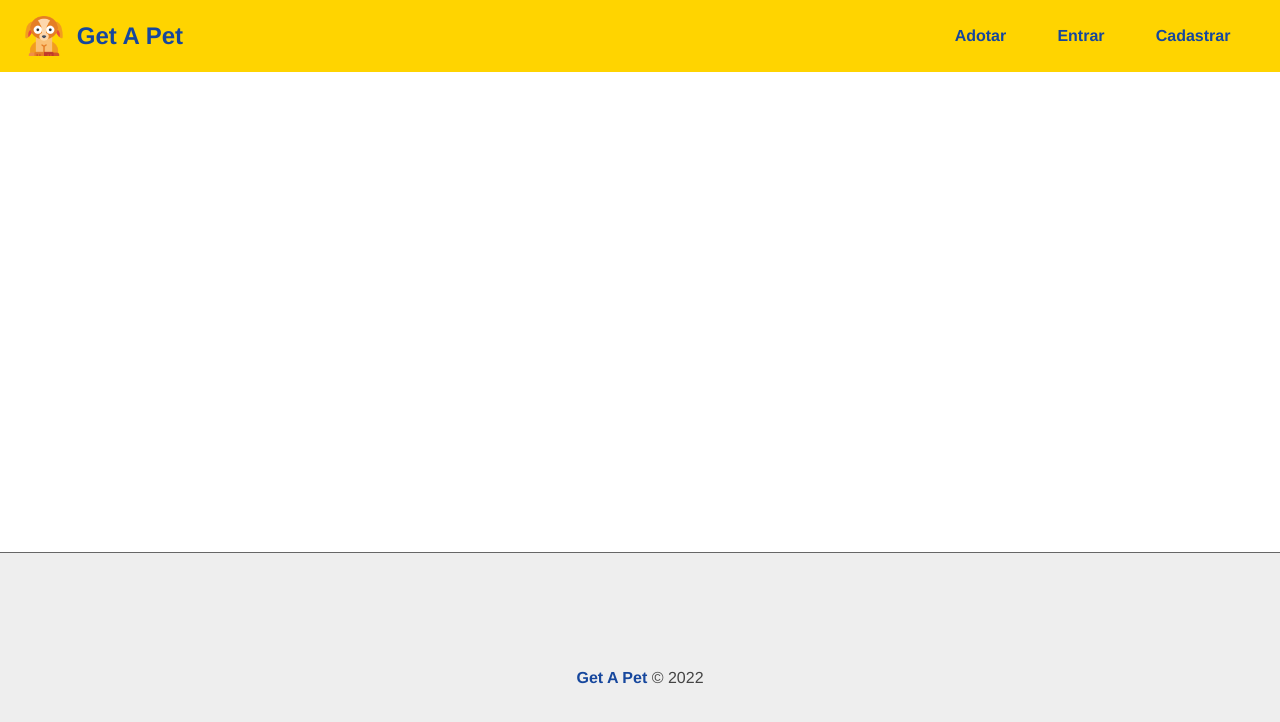
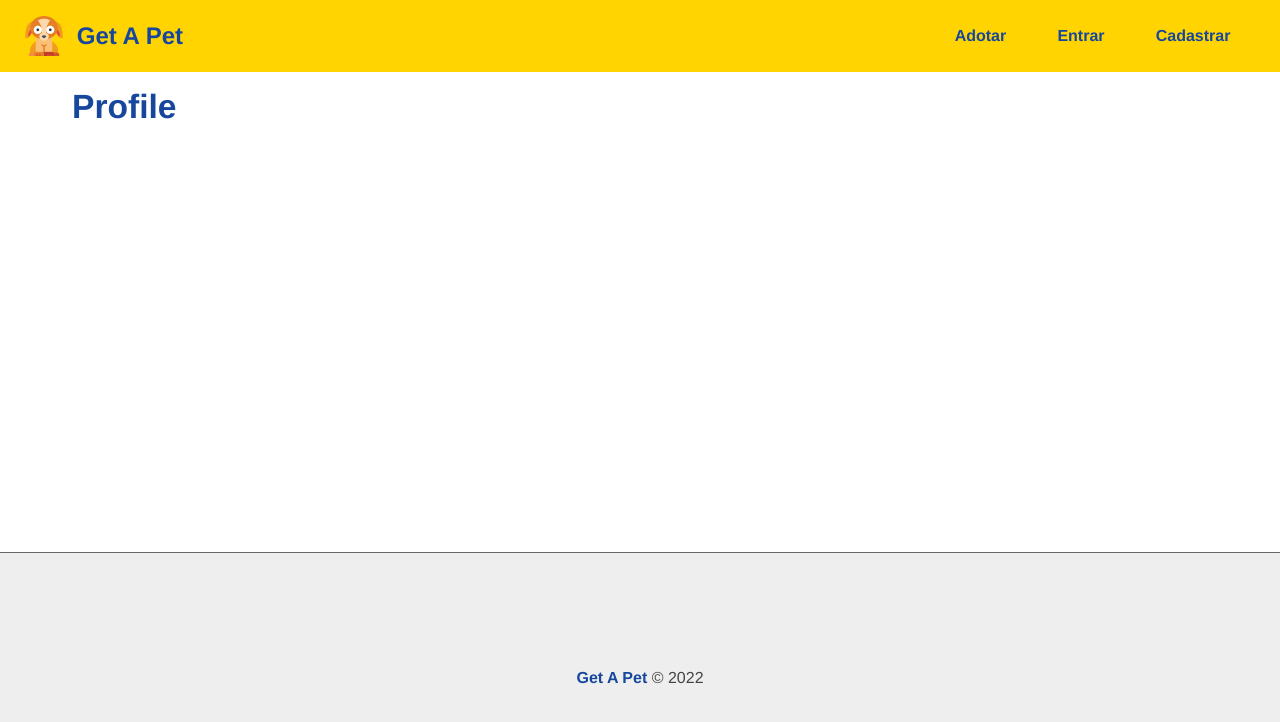
Before and after one commit to pabloaraujo22/15_Projeto_Get_A_Pet, a React (Create React App) app in the folder frontend/: page /user/profile in a window 1280 px wide. Shown: the top 722 px of the page. Built offline with nearby package versions, Linux system fonts and the light colour scheme.

Commit message:
Criando Pagina de Perfil

```diff
--- a/frontend/src/App.js
+++ b/frontend/src/App.js
@@ -7,6 +7,7 @@ import NavBar from './components/layouts/NavBar';
 import Login from './components/pages/auth/Login';
 import Register from './components/pages/auth/Register';
 import Home from './components/pages/Home';
+import Profile from './components/pages/User/Profile';
 import { UserProvider } from './context/UserContext';
 function App() {
     return (
@@ -19,6 +20,7 @@ function App() {
                     <Routes>
                         <Route path='/login' element={<Login/>}/>
                         <Route path='/register' element={<Register/>}/>
+                        <Route path='/user/profile' element={<Profile/>}/>
                         <Route path='/' element={<Home/>}/>
                     </Routes>
                     </Container>
--- a/frontend/src/components/layouts/NavBar.jsx
+++ b/frontend/src/components/layouts/NavBar.jsx
@@ -21,6 +21,9 @@ export default function NavBar(props) {
                 {authenticated ? (
                     <>
                         <li onClick={logout}>Sair</li>
+                        <li>
+                            <Link to="/user/profile"> Perfil</Link>
+                        </li>
                     </>
                 ) : (
                     <>
--- /dev/null
+++ b/frontend/src/components/pages/User/Profile.jsx
@@ -0,0 +1,6 @@
+import React from 'react';
+import styles from './Profile.module.css';
+
+export default function Profile(props) {
+    return <h1>Profile</h1>;
+}
```
Also changed, not shown: frontend/src/components/pages/User/Profile.module.css (added).
